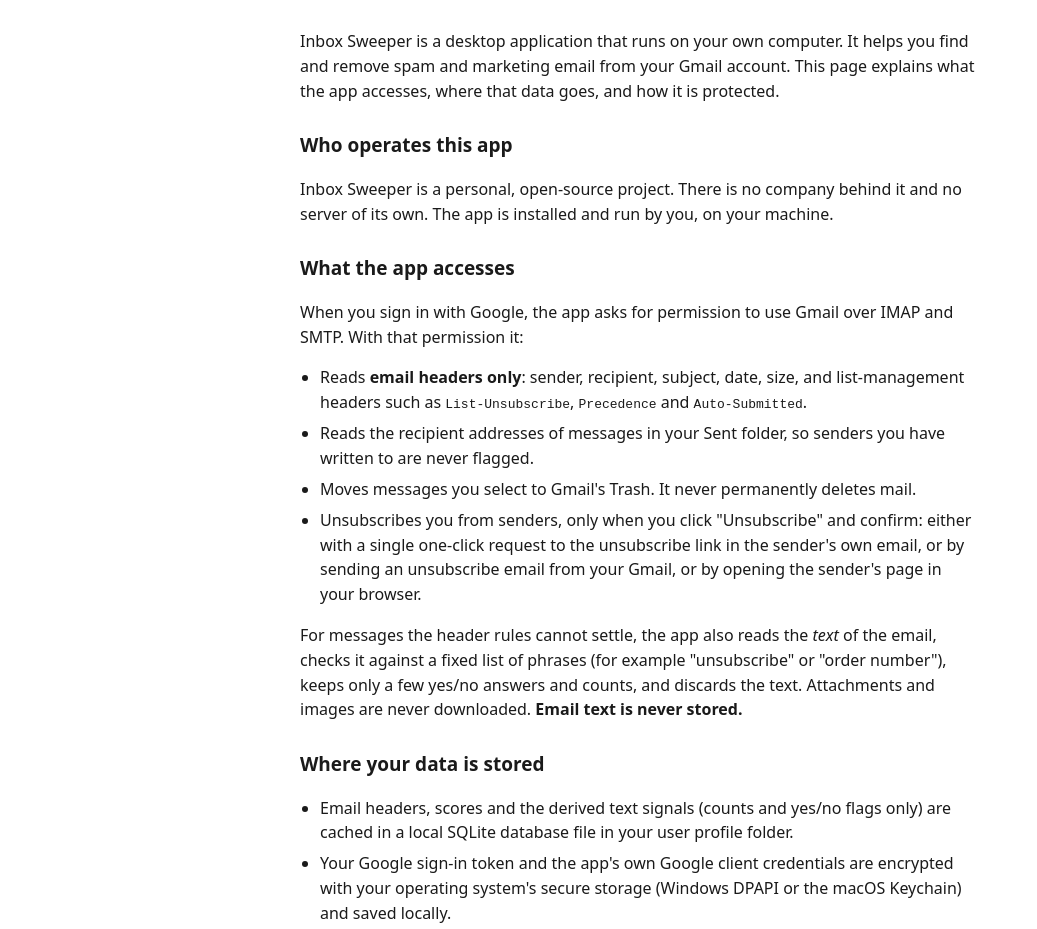
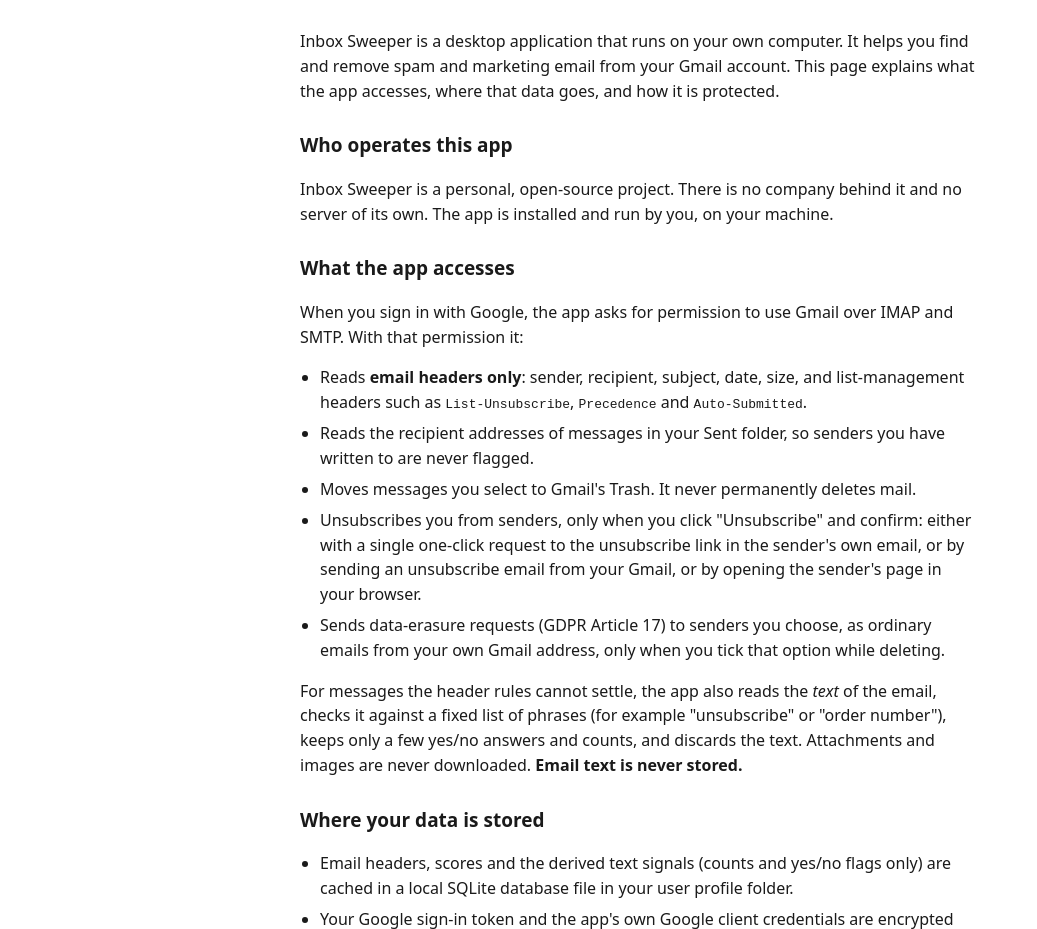
Before and after one commit to gizemalkaan/inbox-sweeper-site, a plain HTML site: page privacy.html in a window 1280 px wide. Shown: the part 148-1077 px from the top of the page, without its empty margins (0-1037 px from the left). Drawn offline with Linux system fonts and the light colour scheme.

Commit message:
Privacy policy: data-erasure request emails

```diff
--- a/privacy.html
+++ b/privacy.html
@@ -89,6 +89,7 @@
         <li>Reads the recipient addresses of messages in your Sent folder, so senders you have written to are never flagged.</li>
         <li>Moves messages you select to Gmail's Trash. It never permanently deletes mail.</li>
         <li>Unsubscribes you from senders, only when you click "Unsubscribe" and confirm: either with a single one-click request to the unsubscribe link in the sender's own email, or by sending an unsubscribe email from your Gmail, or by opening the sender's page in your browser.</li>
+        <li>Sends data-erasure requests (GDPR Article 17) to senders you choose, as ordinary emails from your own Gmail address, only when you tick that option while deleting.</li>
       </ul>
       <p>
         For messages the header rules cannot settle, the app also reads the <em>text</em> of the
```
